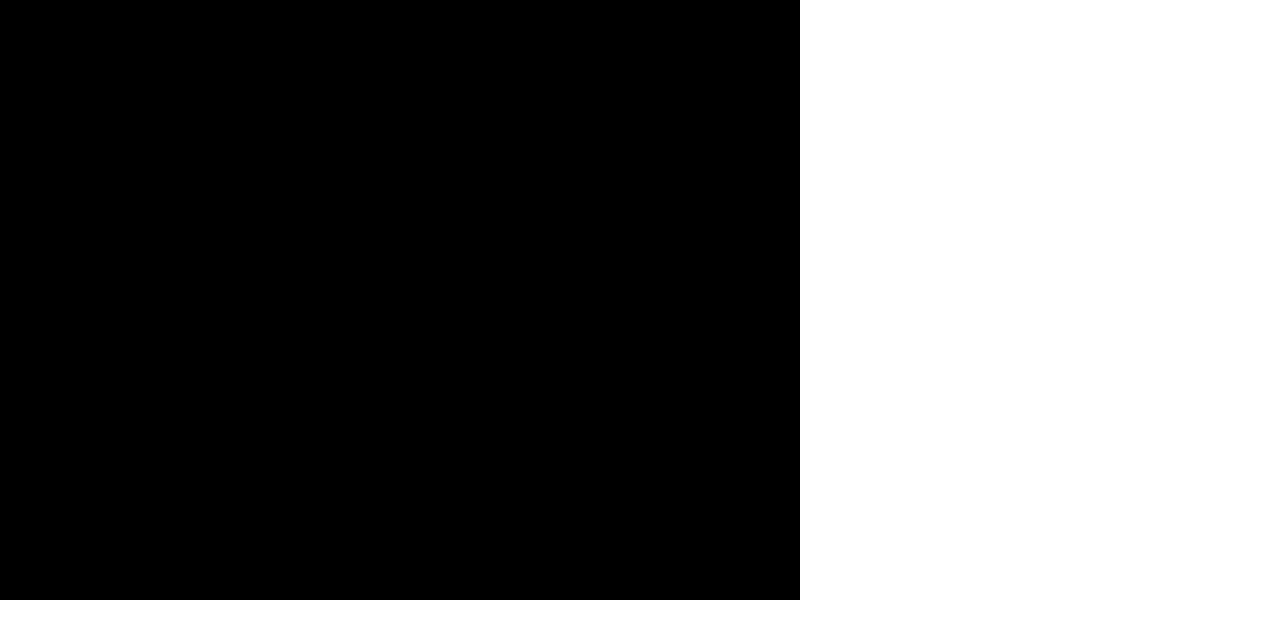
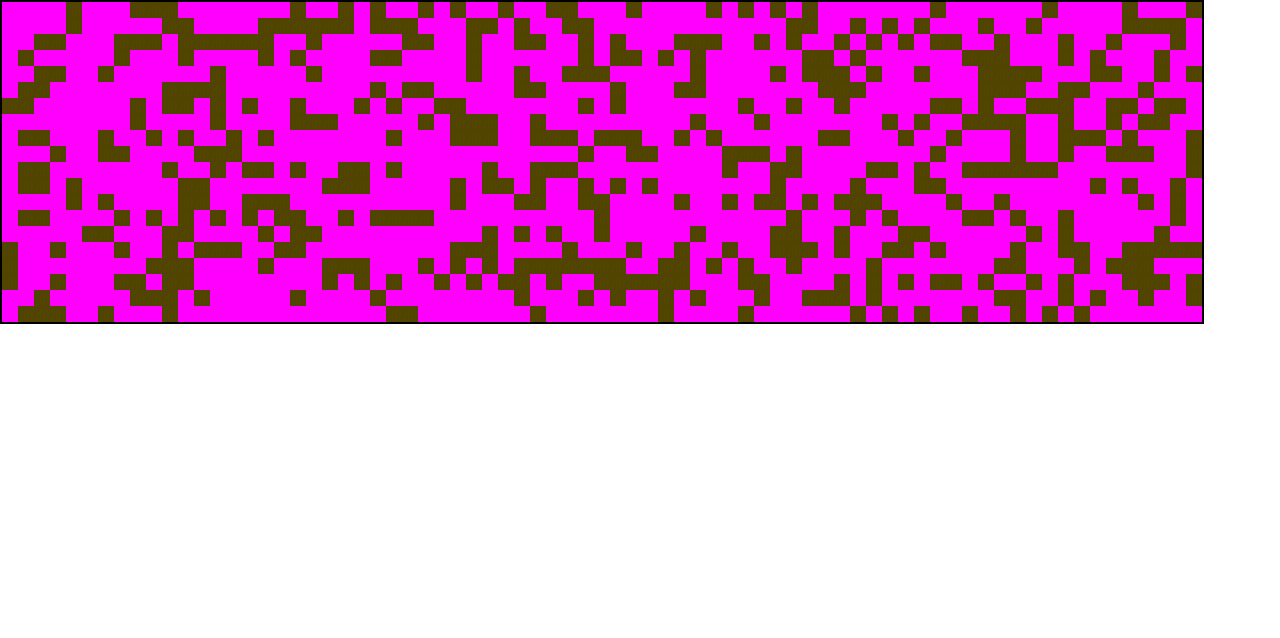
Before and after one commit to xGeovanni/LD30, a plain HTML site: page index.html in a window 1280 px wide. Drawn offline with Linux system fonts and the light colour scheme.

Commit message:
2h 20m in. Nothing much there, but I know where I'm going with this.

```diff
--- a/Grid2D.js
+++ b/Grid2D.js
@@ -239,22 +239,24 @@ function Grid(topleft, size, tileSize, canvas, defaultTile, intToTileRender){
 
 				var render = this.intToTileRender[type];
 
+				this._fillTile(ctx, x, y, render);
+			}
+		}
+	};
+
+	this._fillTile = function(ctx, x, y, render){
 		if (typeof render === "string"){
 			ctx.fillStyle = render;
 			ctx.fillRect(x, y, this.tileSize[0] + 1, this.tileSize[1] + 1);
 		}
-				else if (this.animationImported){
-					if (render instanceof Animator || render instanceof Animation){
+		else if (this.animationImported && (render instanceof Animator || render instanceof Animation)){
 			render.draw(ctx, [x, y]);
+		}
+		else if (render instanceof Array){
+			return this._fillTile(ctx, x, y, Random.choice(render));
 		}
 		else{
 			ctx.drawImage(render, x, y);
 		}
-				}
-				else{
-					ctx.drawImage(render, x, y);
-				}
-			}
-		}
 	};
 }
--- /dev/null
+++ b/World.js
@@ -0,0 +1,15 @@
+/*
+ *
+ */
+
+"use strict";
+
+function World(tileset, render){
+
+	var intToTileRender = {
+		0 : [tileset[0][0], tileset[1][0], tileset[2][0]], //Ground.
+		1 : [tileset[0][1], tileset[1][2], tileset[2][3]], //Grass.
+	};
+
+	Grid.call(this, new Vector2(0, 0), new Vector2(450, 20), new Vector2(16, 16), render, 0, intToTileRender);
+}
--- a/game.js
+++ b/game.js
@@ -8,8 +8,22 @@ canvas.oncontextmenu = function(e){ e.preventDefault(); return false; };
 
 var Game = {
 
-	started : false,
+	started : true,
 
+	normalBG : "#00A0FF",
+	corruptBG : "#700090",
+
+	timeBetweenSwitchWorld : 10,
+	timeUntilSwitchWorld : 0,
+
+	currentWorld : null,
+	normalWorld : null,
+	corruptWorld : null,
+
+	normalWorldRender : null,
+	corruptWorldRender : null,
+
+	tileset : null,
 
 	intro : function(){
 
@@ -17,6 +31,32 @@ var Game = {
 
 	init : function(){
 		this.intro();
+
+		this.tileset = new Tileset(tileset, [8, 32], [16, 16], 1);
+
+		this.normalWorldRender = document.createElement("canvas");
+		this.corruptWorldRender = document.createElement("canvas");
+
+		this.normalWorld = new World(this.tileset, this.normalWorldRender);
+		this.corruptWorld = new World(this.tileset, this.corruptWorldRender);
+
+		this.normalWorldRender.width = this.normalWorld.size.x * this.normalWorld.tileSize.x;
+		this.normalWorldRender.height = this.normalWorld.size.y * this.normalWorld.tileSize.y;
+
+		this.normalWorld.screenBottomRight = [this.normalWorldRender.width, this.normalWorldRender.height];
+
+		this.normalWorld.fillTiles(this.normalWorldRender.getContext("2d"));
+
+		this.corruptWorldRender.width = this.corruptWorld.size.x * this.corruptWorld.tileSize.x;
+		this.corruptWorldRender.height = this.corruptWorld.size.y * this.corruptWorld.tileSize.y;
+
+		this.corruptWorld.screenBottomRight = [this.corruptWorldRender.width, this.corruptWorldRender.height];
+
+		this.corruptWorld.fillTiles(this.corruptWorldRender.getContext("2d"));
+
+		this.switchToNormalWorld();
+
+		this.timeUntilSwitchWorld = this.timeBetweenSwitchWorld;
 	},
 
 	update : function(){
@@ -28,6 +68,13 @@ var Game = {
 
 			return;
 		}
+
+		this.timeUntilSwitchWorld -= deltaTime;
+
+		if (this.timeUntilSwitchWorld <= 0){
+			this.switchWorld();
+			this.timeUntilSwitchWorld = this.timeBetweenSwitchWorld;
+		}
 	},
 
 	render : function(){
@@ -36,6 +83,32 @@ var Game = {
 			this.intro();
 			return;
 		}
+
+		if (this.currentWorld === this.normalWorld){
+			ctx.drawImage(this.normalWorldRender, 0, 0);
+		}
+		else if (this.currentWorld === this.corruptWorld){
+			ctx.drawImage(this.corruptWorldRender, 0, 0);
+		}
+	},
+
+	switchWorld : function(){
+		if (this.currentWorld === this.normalWorld){
+			this.switchToCorrupWorld();
+		}
+		else if (this.currentWorld === this.corruptWorld){
+			this.switchToNormalWorld();
+		}
+	},
+
+	switchToNormalWorld : function(){
+		canvas.style.background = this.normalBG;
+		this.currentWorld = this.normalWorld;
+	},
+
+	switchToCorrupWorld : function(){
+		canvas.style.background = this.corruptBG;
+		this.currentWorld = this.corruptWorld;
 	},
 }
 
--- a/index.html
+++ b/index.html
@@ -5,6 +5,7 @@
 
 		<!--Assets-->
 
+		<img id="tileset" src="gfx/tileset.png" style="display : none;">
 
 		<!--/Assets-->
 
@@ -12,16 +13,18 @@
         <script type="text/javascript" src="GameMaths.js"></script>
         <script type="text/javascript" src="2D Shapes.js"></script>
         <script type="text/javascript" src="Grid2D.js"></script>
+        <script type="text/javascript" src="Random.js"></script>
         <script type="text/javascript" src="Tileset.js"></script>
-        <script type="text/javascript" src="Random.js"></script>
         <script type="text/javascript" src="Animation.js"></script>
 
 	</head>
 
 	<body style="margin: 0; background : #FFFFFF;">
-		<canvas id="canvas" width="800" height="600" style = "background : #000000; display: block;">
+		<canvas id="canvas" width="1200" height="320" style = "background : #FFFFFF; border : 2px solid #000000;">
 
             <script type="text/javascript" src="GameBoilerplate.js"></script>
+
+            <script type="text/javascript" src="World.js"></script>
 
 			<script type="text/javascript" src="game.js"></script>
 		</canvas>
```
Also changed, not shown: Ideas.txt (added), gfx/tileset.png (added). Lines whose indentation alone changed are shown as unchanged.
